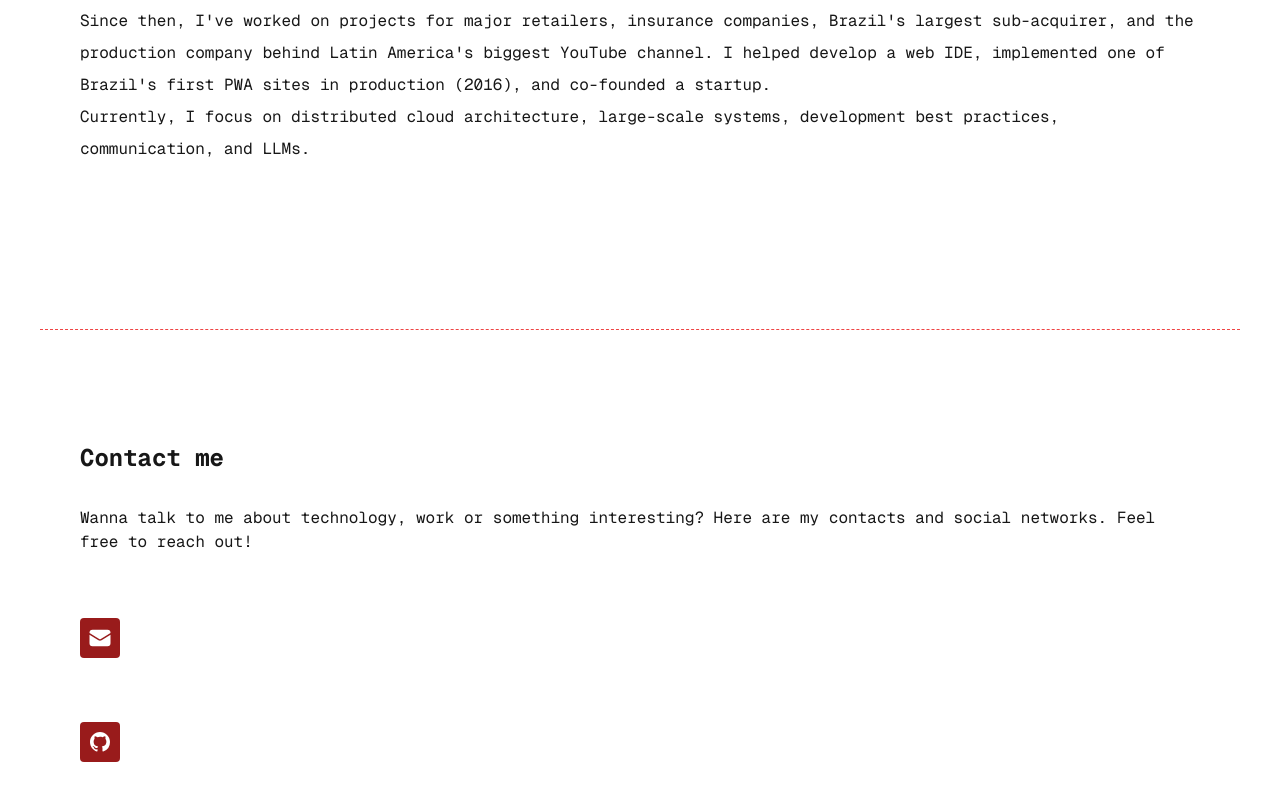
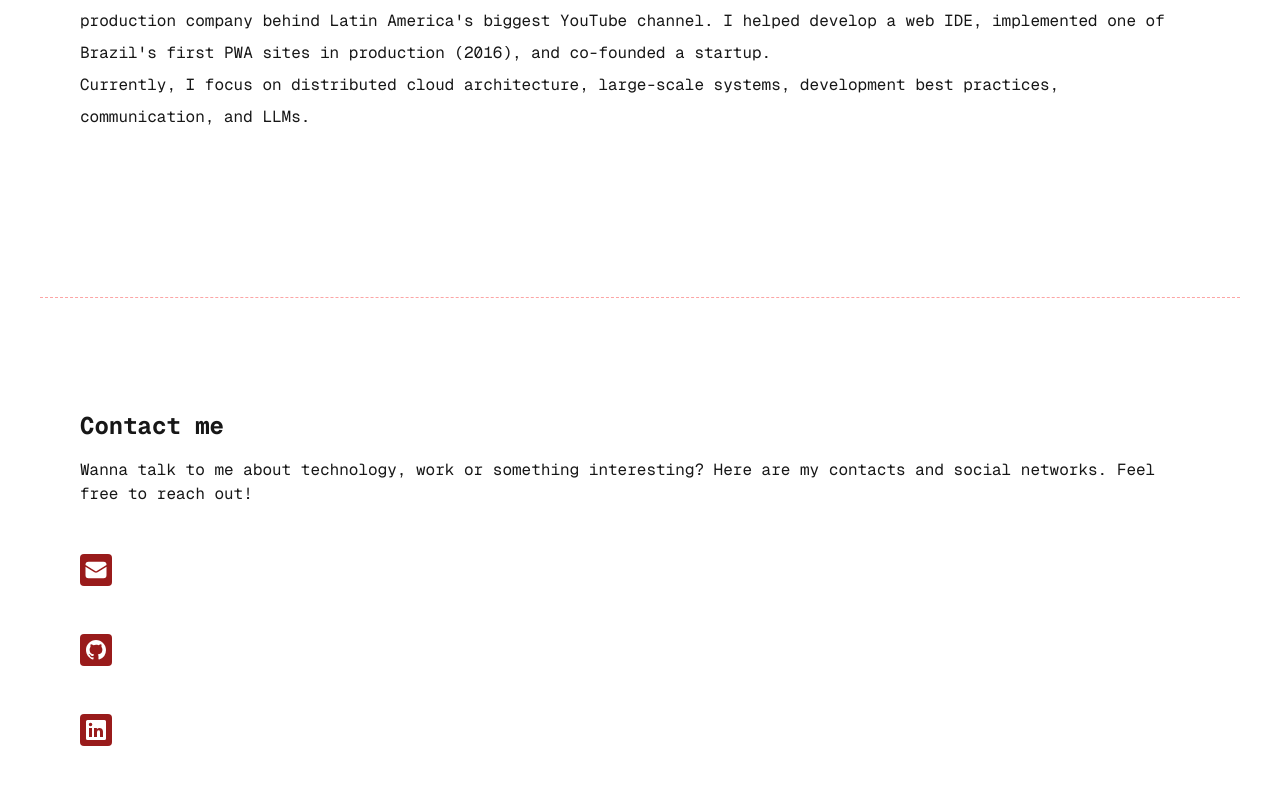
Before and after one commit to kaic/kaic.github.io, a Next.js app: page / in a window 1280 px wide. Shown: the part 2000-2797 px from the top of the page. Built offline with nearby package versions, Linux system fonts and the light colour scheme.

Commit message:
fix: general style changes

```diff
--- a/src/app/Articles/components/ArticleLinks.tsx
+++ b/src/app/Articles/components/ArticleLinks.tsx
@@ -10,6 +10,7 @@ export const ArticleLink = ({ article }: ArticleLinkProps) => {
       <h3 className='text-lg font-bold text-white mb-2'>
         {article.title}
       </h3>
+      <p className='text-gray-200 text-sm mb-2'>{article.date}</p>
       {article.description && (
         <p className='text-gray-200 text-sm mb-2'>{article.description}</p>
       )}
--- a/src/app/Contact/contact.tsx
+++ b/src/app/Contact/contact.tsx
@@ -1,5 +1,6 @@
 import { useTranslations } from 'next-intl';
 
+const removeHttps = (str: string) => str.replace(/https:\/\//g, "");
 
 const SocialLinks = [
   {
@@ -10,7 +11,7 @@ const SocialLinks = [
         <path d="M22.5 6.908V6.75a3 3 0 0 0-3-3h-15a3 3 0 0 0-3 3v.158l9.714 5.978a1.5 1.5 0 0 0 1.572 0L22.5 6.908Z" />
       </svg>
     ),
-    url: 'mailto:kaicbento@outlook.com',
+    url: 'kaicbento@outlook.com',
     bgColor: 'bg-red-800'
   },
   {
@@ -40,23 +41,24 @@ export const Contact = () => {
 
   return (
     <article id='contact'>
-      <div className='grid grid-rows-[0.5px] p-8 pb-12 gap-16 sm:p-20'>
-        <h2 className='text-2xl font-bold text-left'>Contact me</h2>
+      <div className='grid grid-rows-[0.5px] p-8 pb-12 gap-12 sm:p-20'>
+        <h2 className='text-2xl font-bold text-left mb-20'>Contact me</h2>
         <p>{t('paragraph')}</p>
         {SocialLinks.map((link) => (
           <ul key={link.name}>
             <li>
               <a
-                href={link.url}
+                href={`mailto:${link.url}`}
                 target="_blank"
                 rel="noopener noreferrer"
                 className="flex items-center space-x-2 text-white hover:opacity-80 transition-opacity"
               >
-                <div className={`${link.bgColor} p-2 rounded`}>
+                <div className={`${link.bgColor} p-1 rounded`}>
                   {link.icon}
                 </div>
-                <span className="font-mono">{link.name}</span>
+                <span className="font-mono text-sm sm:text-base">{`${link.name} : ${removeHttps(link.url)}`}</span>
               </a>
+
             </li>
           </ul>
         ))}
--- a/src/app/Main/Main.tsx
+++ b/src/app/Main/Main.tsx
@@ -5,7 +5,7 @@ import { Intro } from './components/Intro';
 
 export const Main = () => {
   return (
-    <div className='grid grid-rows-[20px_1fr_20px] items-center justify-items-center p-8 pb-10 gap-16 sm:p-20'>
+    <div className='grid grid-rows-[20px_1fr_20px] items-center justify-items-center p-8 pb-10 gap-12 sm:p-20'>
       <Nav />
       <main className='flex flex-col gap-8 row-start-2 items-center sm:items-start'>
         <Image
--- a/src/app/components/SectionSeparator.tsx
+++ b/src/app/components/SectionSeparator.tsx
@@ -1,5 +1,5 @@
 export const SectionSeparator = () => {
   return (
-    <hr className='border-0 border-b border-dashed border-red-500 mb-8 mx-10' />
+    <hr className='border-0 border-b border-dashed border-red-300 mb-8 mx-10' />
   );
 };
```
